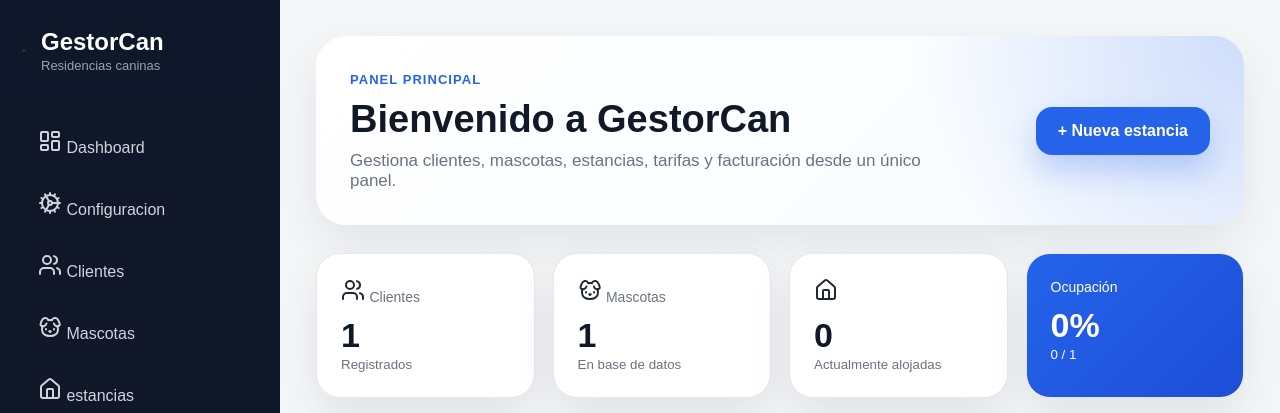
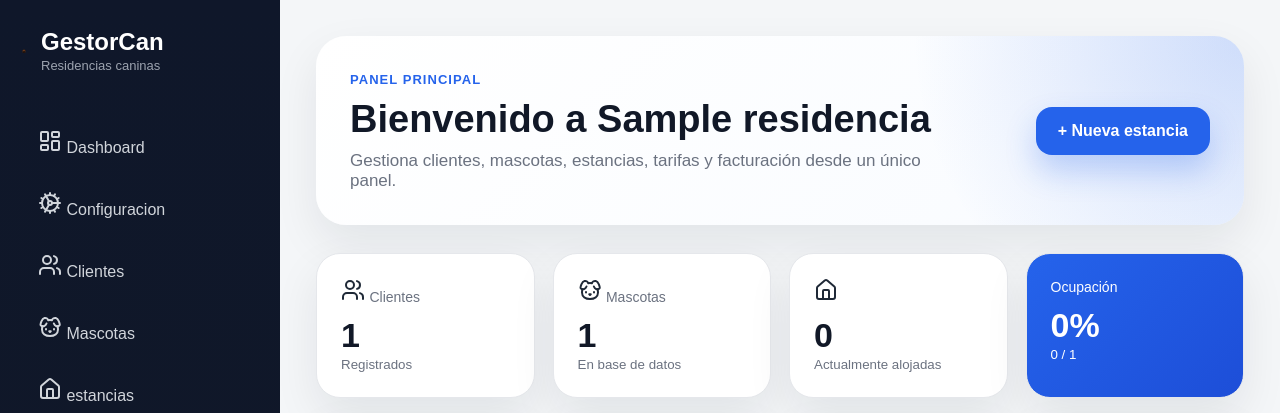
Before and after one commit to GestorCan/gestorcan-backend, a FastAPI app: page /Dashboard in a window 1280 px wide. Shown: the top 413 px of the page. Run offline with FastAPI, Linux system fonts and the light colour scheme; tables that the repository leaves empty hold one stand-in row (values such as "Sample post"); some libraries are stand-ins or nearby versions.

Commit message:
Dashboard dinámico con nombre de residencia

```diff
--- a/app/main.py
+++ b/app/main.py
@@ -236,6 +236,7 @@ def dashboard(
         )
         .all()
     )
+    residencia = db.query(Residencia).first()
 
     for e in estancias_mes:
         ingresos_mes += float(e.total or 0)
@@ -298,6 +299,7 @@ def dashboard(
             "titulo": "Dashboard",
             "datos": datos,
             "modulos": modulos,
+            "residencia": residencia,
         }
     )
 
--- a/app/templates/dashboard.html
+++ b/app/templates/dashboard.html
@@ -12,7 +12,7 @@
 <section class="hero">
     <div>
         <span class="eyebrow">Panel principal</span>
-        <h2>Bienvenido a GestorCan</h2>
+        <h2>Bienvenido a {{ residencia.nombre if residencia else 'GestorCan' }}</h2>
         <p>Gestiona clientes, mascotas, estancias, tarifas y facturación desde un único panel.</p>
     </div>
 
```
